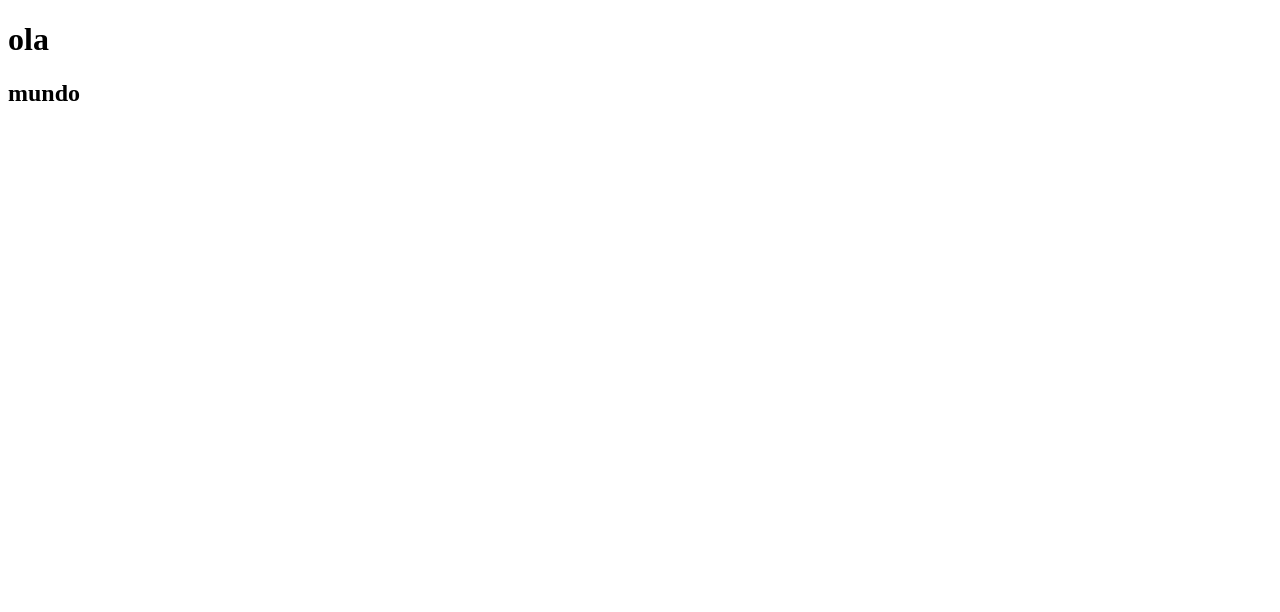
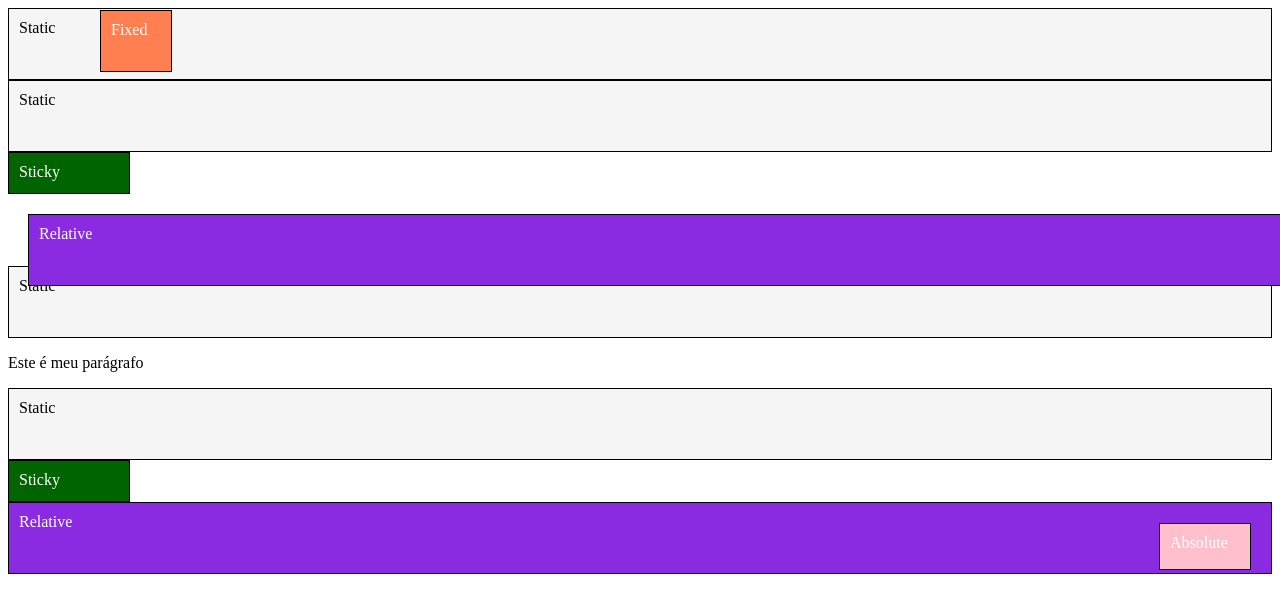
Before and after one commit to KauanJonatas/Position, a plain HTML site: page index.html in a window 1280 px wide. Shown: the top 612 px of the page. Drawn offline with Linux system fonts and the light colour scheme.

Commit message:
Modification for position

```diff
--- a/index.html
+++ b/index.html
@@ -4,12 +4,22 @@
     <meta charset="UTF-8">
     <meta http-equiv="X-UA-Compatible" content="IE=edge">
     <meta name="viewport" content="width=device-width, initial-scale=1.0">
+    <link rel="stylesheet" href="style.css">
     <title>Document</title>
 </head>
 <body>
-<header>
-    <h1>ola</h1>
-    <h2>mundo</h2>
-</header>
+<div>Static</div>
+<div>Static</div>
+<div class="sticky">Sticky</div>
+<div class="relative relative-alterada">Relative</div>
+<div>Static</div>
+<p>Este é meu parágrafo</p>
+<div>Static</div>
+<div class="sticky">Sticky</div>
+<div class="relative">Relative
+    <div class="absolute">Absolute</div>
+</div>
+<div class="fixed">Fixed</div>
+
 </body>
 </html>
--- /dev/null
+++ b/style.css
@@ -0,0 +1,51 @@
+div{
+    height: 50px;
+    background-color: whitesmoke;
+    border: 1px solid black;
+    padding: 10px;
+}
+
+.relative{
+    background-color: blueviolet;
+    position: relative;
+    color: white;
+
+}
+
+.relative-alterada{
+    top: 20px;
+    left: 20px;
+}
+
+.absolute{
+    height: 25px;
+    width: 70px;
+    background-color: pink;
+    position: absolute;
+    top: 20px;
+    right: 20px;
+}
+
+html{
+    height: 2000px  ;
+}
+
+
+.fixed{
+    width: 50px;
+    height: 40px;
+    background-color:coral ;
+    color: white;
+    position:fixed;
+    top:10px;
+    left: 100px;
+}
+
+.sticky{
+    height: 20px;
+    width: 100px;
+    background-color: darkgreen;
+    color: white;
+    position: sticky;
+    top: 10px;
+}
```
